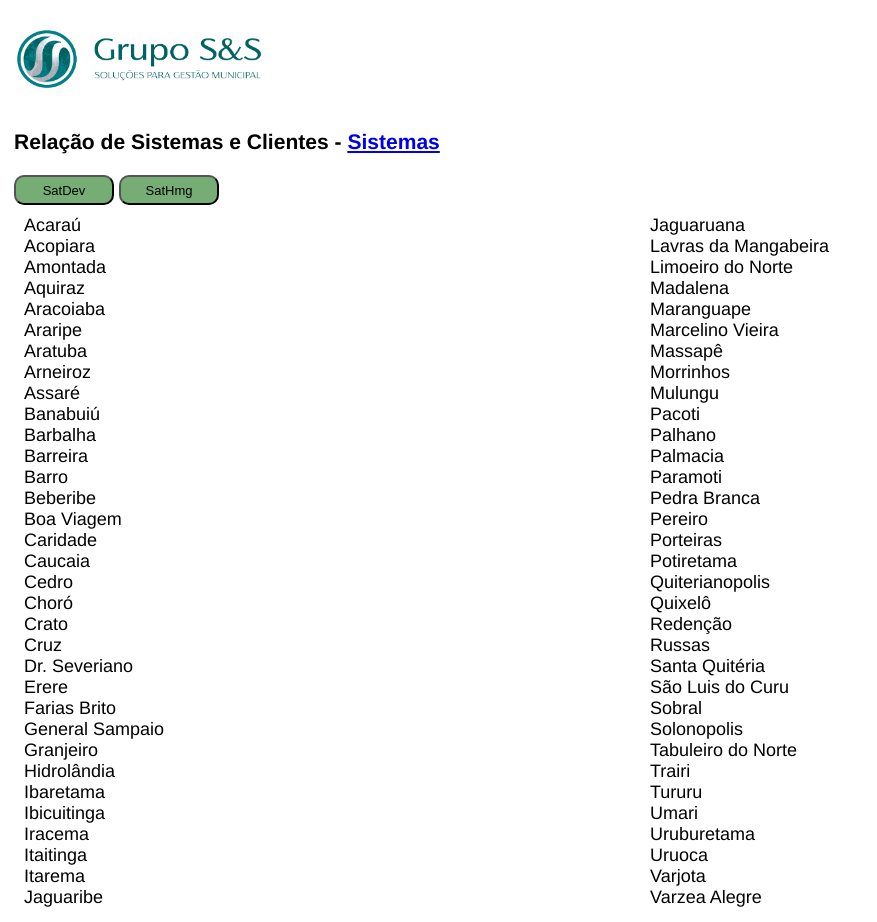
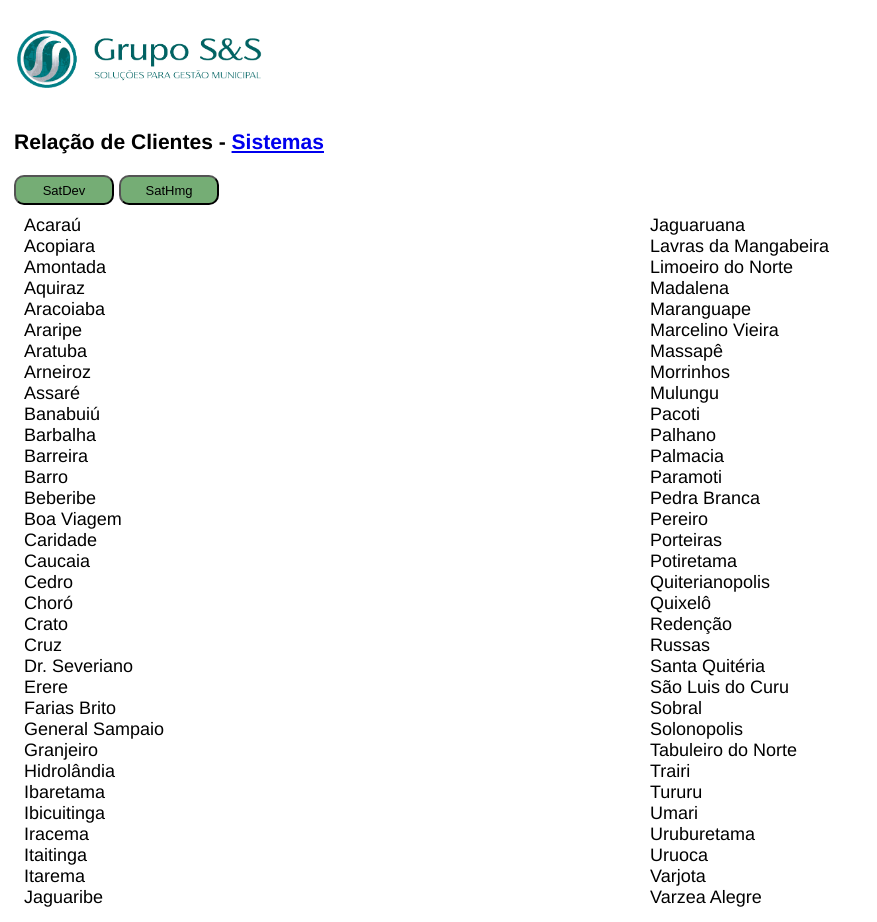
Before and after one commit to balbinobarbosa/Clientes, a plain HTML site: page index.html in a window 1280 px wide. Shown: the whole page, without its empty margins (0-877 px from the left). Drawn offline with Linux system fonts and the light colour scheme.

Commit message:
Update index.html
ajuste titulo da pagina

```diff
--- a/index.html
+++ b/index.html
@@ -10,7 +10,7 @@
     <picture>
         <img src="logoSS.png" alt="Logo GrupoSS">
     </picture>
-    <h3>Relação de Sistemas e Clientes - <a href="Clientes.html">Sistemas</a></h3>
+    <h3>Relação de Clientes - <a href="Clientes.html">Sistemas</a></h3>
     <button name="button" class="button-ativo"><a href="https://sat-dev-br.ssinformatica.net/sat" target="_blank">SatDev</a></button>
     <button name="button" class="button-ativo"><a href="https://sat-hmg-br.ssinformatica.net/sat" target="_blank">SatHmg</a></button>
 
```
